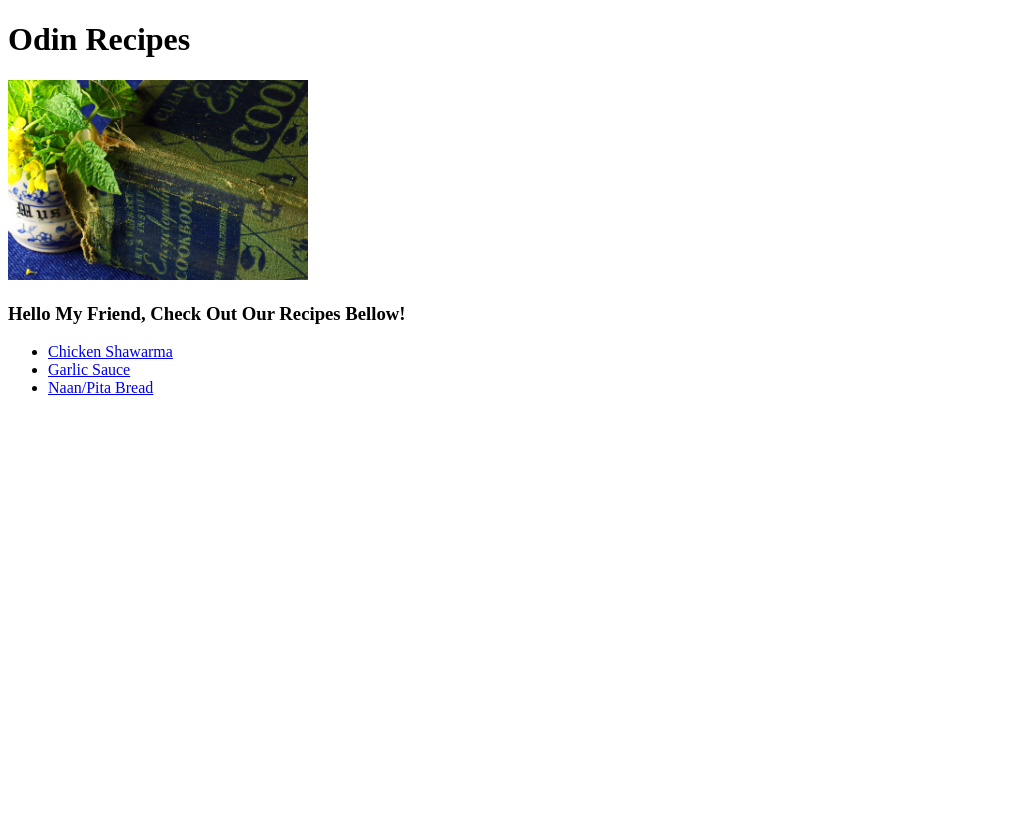
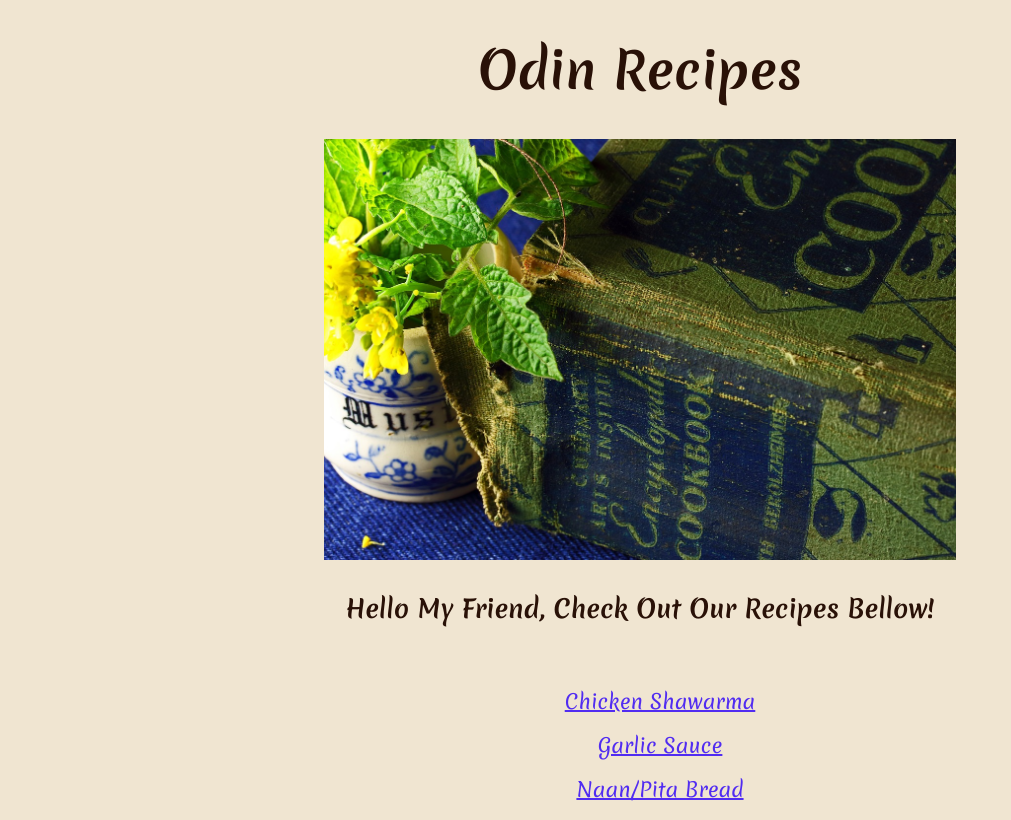
Before and after one commit to EthanDotLog/odin-recipes, a plain HTML site: page index.html in a window 1280 px wide. Shown: the whole page, without its empty margins (0-1011 px from the left). Drawn offline with Linux system fonts and the light colour scheme.

Commit message:
style page added for homepage
 - class and ID selectors used

style page added for recipes

- only type selectors used

both complete for this time

```diff
--- a/index.html
+++ b/index.html
@@ -4,15 +4,19 @@
     <meta charset="UTF-8">
     <meta name="viewport" content="width=device-width, initial-scale=1.0">
     <title>Recipes 'R' Us</title>
+    <link rel="stylesheet" href="./styles.css">
+    <link rel="preconnect" href="https://fonts.googleapis.com">
+    <link rel="preconnect" href="https://fonts.gstatic.com" crossorigin>
+    <link href="https://fonts.googleapis.com/css2?family=Merienda:wght@300;400;700&display=swap" rel="stylesheet">
 </head>
 <body>
-    <h1>Odin Recipes</h1>
-    <img src="./assets/cookbooks.jpg" alt="old cookbook on the counter with flowers in the background" width="300">
-    <h3>Hello My Friend, Check Out Our Recipes Bellow!</h3>
-    <ul>
-        <li><a href="./pages/shawarma.html">Chicken Shawarma</a></li>
-        <li><a href="./pages/garlic-sauce.html">Garlic Sauce</a></li>
-        <li><a href="./pages/pita.html">Naan/Pita Bread</a></li>
+    <h1 id="hero-txt">Odin Recipes</h1>
+    <img id="hero-img" src="./assets/cookbooks.jpg" alt="old cookbook on the counter with flowers in the background" width="300">
+    <h3 id="subtxt">Hello My Friend, Check Out Our Recipes Bellow!</h3>
+    <ul id="list-container">
+        <li><a class="recipes" href="./pages/shawarma.html">Chicken Shawarma</a></li>
+        <li><a class="recipes" href="./pages/garlic-sauce.html">Garlic Sauce</a></li>
+        <li><a class="recipes" href="./pages/pita.html">Naan/Pita Bread</a></li>
     </ul>
 </body>
 </html>
--- /dev/null
+++ b/pages/styles.css
@@ -0,0 +1,43 @@
+html {
+    font-family: 'Merienda', cursive;
+}
+body {
+    background-color: rgb(240, 229, 209);
+    text-align: center;
+    color: rgb(41, 17, 7);
+}
+h1 {
+    font-size: 50px;
+}
+
+img {
+    width: 50%;
+}
+
+
+a {
+    color: rgb(81, 44, 241);
+}
+
+p {
+    font-size: 12px;
+    margin-bottom: 60px;
+}
+
+
+
+ul {
+    list-style: none;
+    margin-bottom: 75px;
+}
+ul li {
+    margin-left: -40px;
+    margin-bottom: 4px;
+}
+
+ol {
+    text-align: left;
+}
+ol li {
+    margin-bottom: 12px;
+}
--- /dev/null
+++ b/styles.css
@@ -0,0 +1,32 @@
+html {
+    font-family: 'Merienda', cursive;
+}
+body {
+    background-color: rgb(240, 229, 209);
+    text-align: center;
+    color: rgb(41, 17, 7);
+}
+
+#hero-txt {
+    font-size: 50px;
+}
+#hero-img {
+    width: 50%;
+}
+
+#subtxt {
+    font-size: 25px;
+    margin-bottom: 60px;
+}
+
+#list-container {
+    list-style: none;
+}
+
+.recipes {
+    color: rgb(81, 44, 241);
+    font-size: 20px;
+}
+li {
+    margin-bottom: 15px;
+}
```
Also changed, not shown: pages/garlic-sauce.html (+4 -0 lines), pages/pita.html (+4 -0 lines), pages/shawarma.html (+5 -1 lines).
